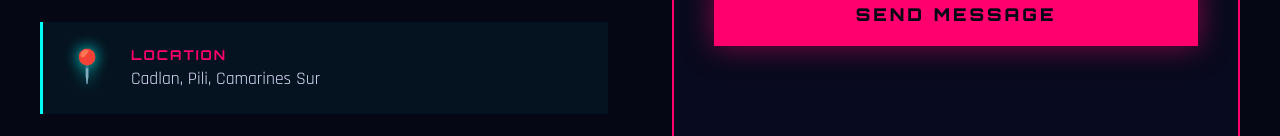
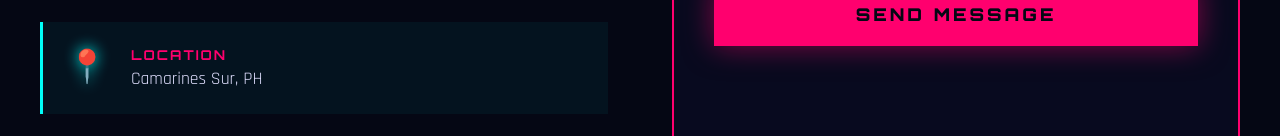
Before and after one commit to milkyway-x/cyberpunk-portfolio, a React (Vite) app: page / in a window 1280 px wide. Shown: the part 5231-5367 px from the top of the page. Built offline with nearby package versions, Linux system fonts and the light colour scheme.

Commit message:
Modified location and readme.

```diff
--- a/src/components/Contact.jsx
+++ b/src/components/Contact.jsx
@@ -77,7 +77,7 @@ function Contact() {
                 <div className="method-icon">📍</div>
                 <div className="method-content">
                   <div className="method-label">LOCATION</div>
-                  <div className="method-value">Cadlan, Pili, Camarines Sur</div>
+                  <div className="method-value">Camarines Sur, PH</div>
                 </div>
               </div>
 
```
Also changed, not shown: 1 other file (tests, documents, lock files or other folders).
